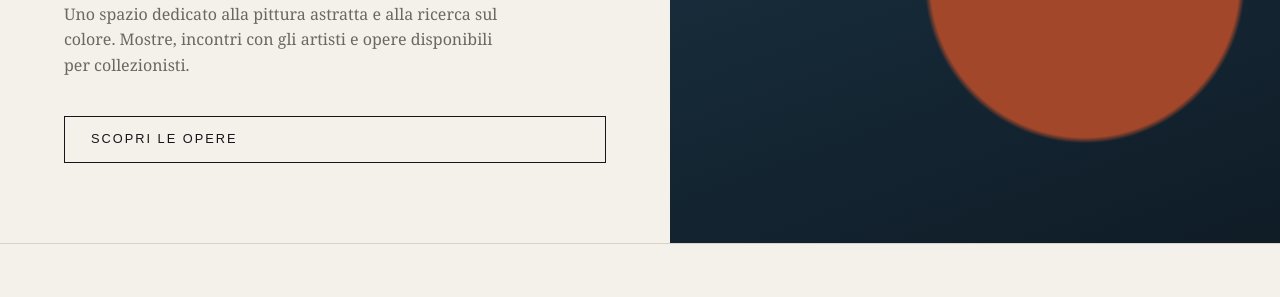
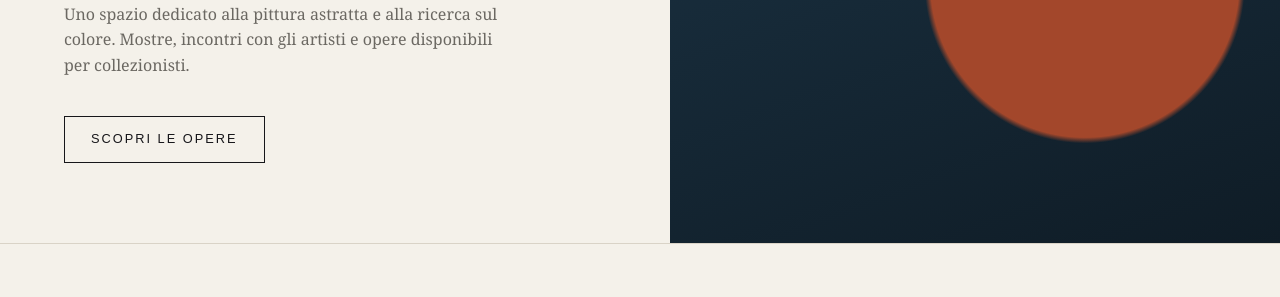
Before and after one commit to ingegnererecca-web/sito-test, a plain HTML site: page galleria/index.html in a window 1280 px wide. Shown: the part 503-800 px from the top of the page. Drawn offline with Linux system fonts and the light colour scheme.

Commit message:
Galleria: pulsante non più a tutta larghezza
Co-Authored-By: Claude Opus 5.5 <noreply@anthropic.com>
Claude-Session: https://claude.ai/code/session_01JhtqmWWNjbYvDx1Yf5hKM7

```diff
--- a/galleria/index.html
+++ b/galleria/index.html
@@ -21,7 +21,7 @@
   .hero h1{font-size:clamp(2.4rem,5.5vw,4.6rem);line-height:1.05;margin:14px 0 18px;font-weight:normal}
   .hero h1 em{color:var(--accent)}
   .hero p{color:var(--muted);max-width:440px}
-  .btn{display:inline-block;margin-top:22px;padding:12px 26px;border:1px solid var(--ink);text-decoration:none;font-family:Arial,sans-serif;font-size:.8rem;letter-spacing:2px;text-transform:uppercase;transition:.25s}
+  .btn{display:inline-block;align-self:flex-start;margin-top:22px;padding:12px 26px;border:1px solid var(--ink);text-decoration:none;font-family:Arial,sans-serif;font-size:.8rem;letter-spacing:2px;text-transform:uppercase;transition:.25s}
   .btn:hover{background:var(--ink);color:var(--bg)}
   .hero-art{background:radial-gradient(circle at 30% 35%,#e9b44c 0 18%,transparent 19%),radial-gradient(circle at 68% 62%,#a3472b 0 26%,transparent 27%),linear-gradient(160deg,#1f3a4d,#0f1c26)}
   section{padding:90px 5vw;border-bottom:1px solid var(--line)}
```
